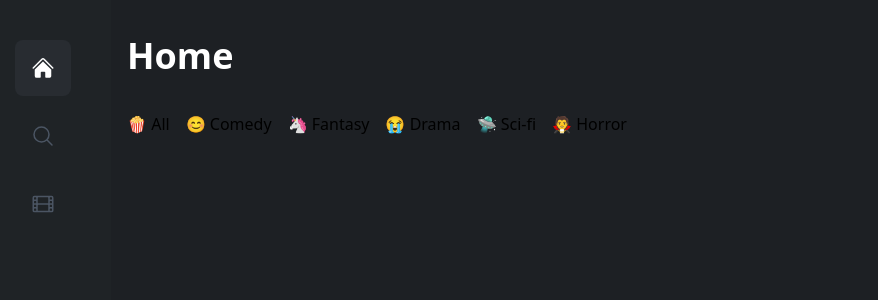
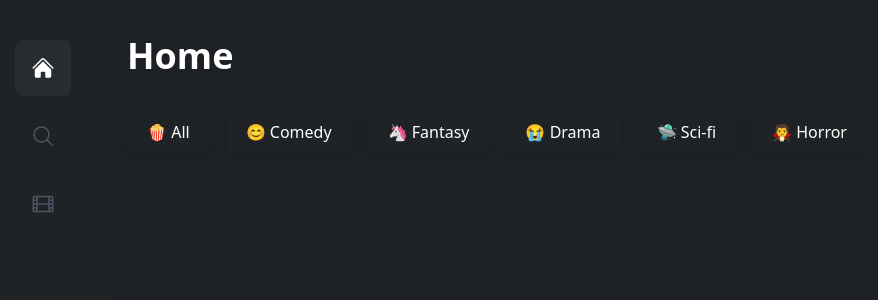
Before and after one commit to drummer-Yurii/movieology-frontend, a Vue app: page / in a window 1280 px wide. Shown: the top 300 px of the page, without its empty margins (25-903 px from the left). Built offline with nearby package versions, Linux system fonts and the light colour scheme; the HTML template or start-up script is replaced by a standard one.

Commit message:
classes for tabs

```diff
--- a/src/components/Tabs.vue
+++ b/src/components/Tabs.vue
@@ -9,7 +9,11 @@ defineProps<{
 <template>
     <div>
         <nav class="flex space-x-4">
-            <a v-for="{id, emoji, title} in tabs" :key="id">
+            <a
+                class="bg-movie-black-200 rounded-lg px-5 py-2 text-white drop-shadow-sm hover:bg-oranje cursor-pointer"
+                v-for="{ id, emoji, title } in tabs"
+                :key="id"
+            >
                 {{ emoji }}
                 {{ title }}
             </a>
```
